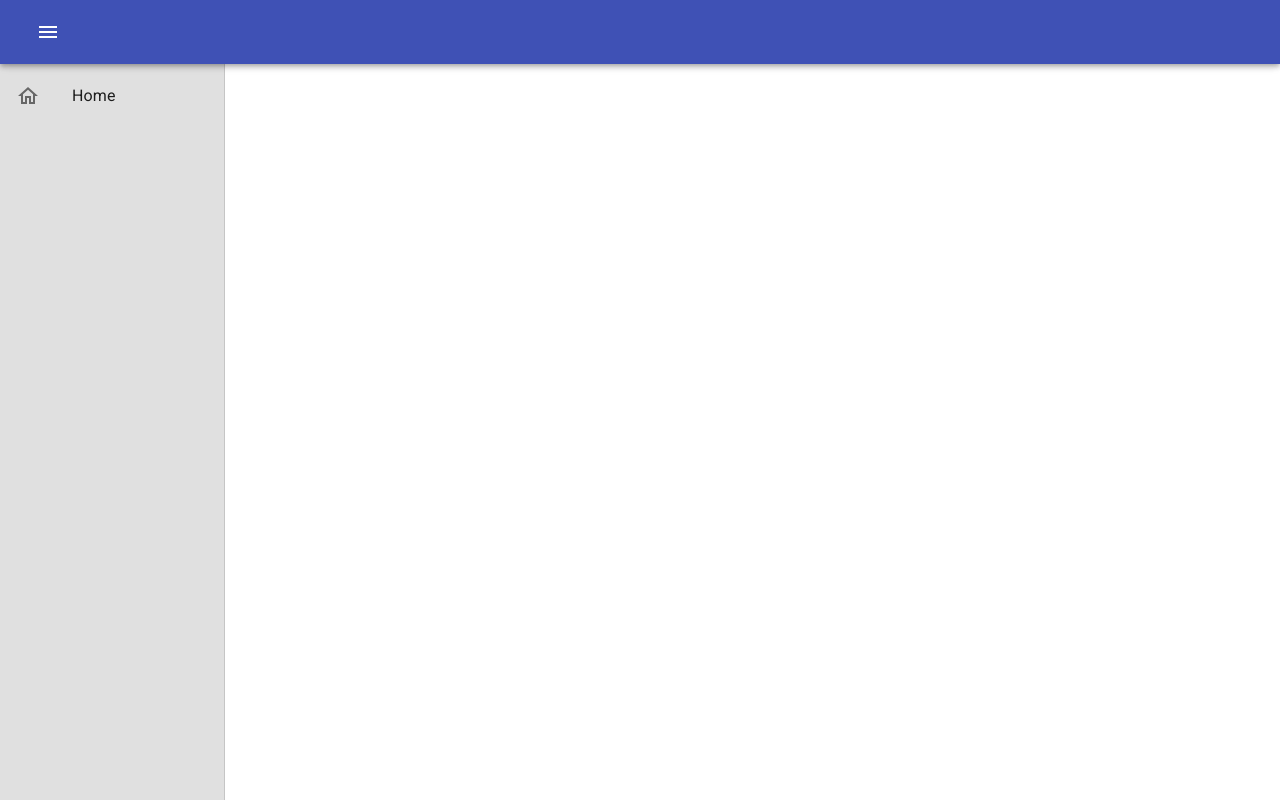
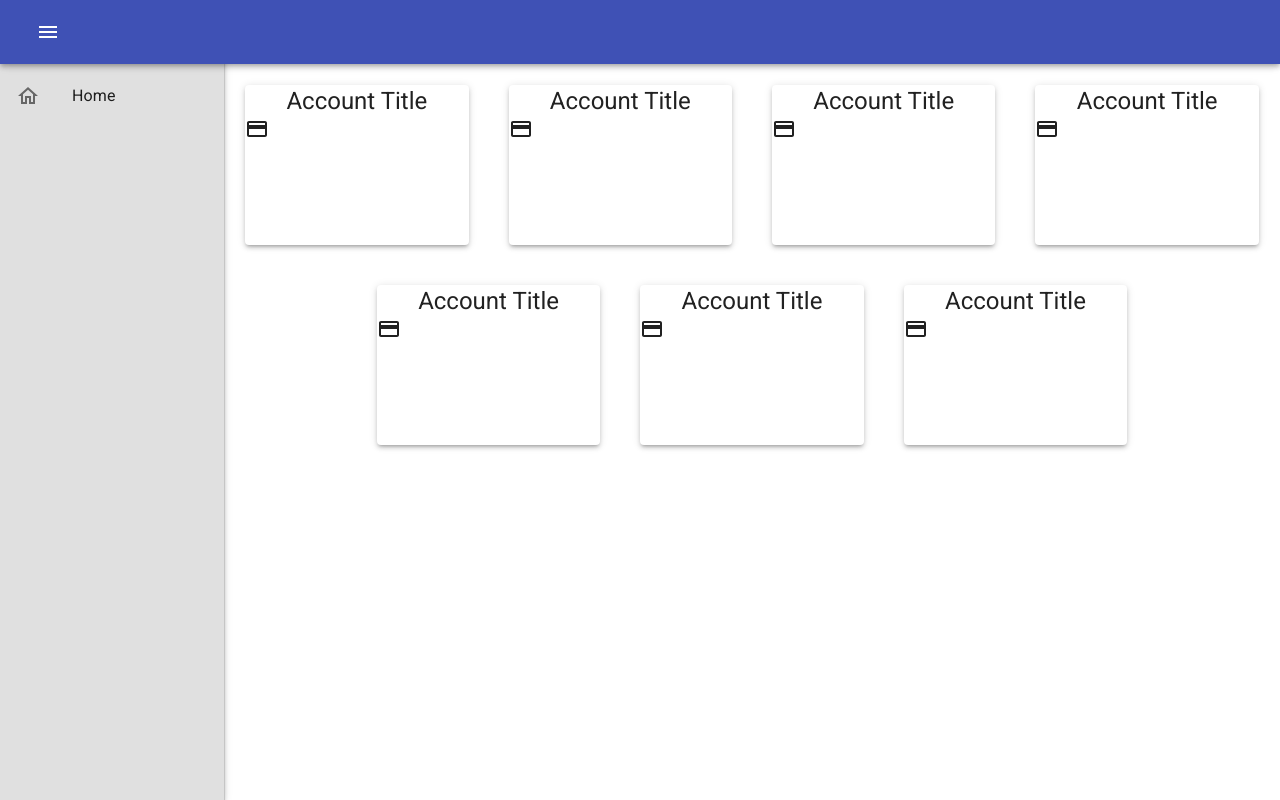
Before and after one commit to techdev5521/personal-finance-app, a React (Create React App) app: page / in a window 1280 px wide. Built offline with nearby package versions, Linux system fonts and the light colour scheme.

Commit message:
Created a basic layout with incomplete account cards

```diff
--- a/src/PageContent.jsx
+++ b/src/PageContent.jsx
@@ -1,7 +1,6 @@
 import React from 'react';
 import Dashboard from './dashboard/Dashboard';
 import Box from '@material-ui/core/Box';
-import Grid from '@material-ui/core/Grid';
 import { useTheme } from '@material-ui/core';
 
 function PageContent(props) {
@@ -17,18 +16,7 @@ function PageContent(props) {
 
     return (
         <Box ml={props.drawerWidth} style={contentStyle}>
-            <Grid
-                container
-                direction='row'
-                justify='center'
-                alignItems='flex-start'
-            >
-                <Grid item xs={12}>
-                    <Box>
-                        <Dashboard />
-                    </Box>
-                </Grid>
-            </Grid>
+            <Dashboard />
         </Box>
     );
 }
--- /dev/null
+++ b/src/dashboard/AccountCard.jsx
@@ -0,0 +1,20 @@
+import React from 'react';
+import { Grid, Card, Box, Typography, CardActionArea } from '@material-ui/core';
+import CreditCardOutlinedIcon from '@material-ui/icons/CreditCardOutlined';
+
+function AccountCard() {
+    return (
+        <Grid item xs={12} sm={6} md={3} lg={3}>
+            <Card variant='elevation' elevation={3}>
+                <CardActionArea>
+                    <Box height='20vh'>
+                        <Typography variant='h5' align='center'>Account Title</Typography>
+                        <CreditCardOutlinedIcon />
+                    </Box>
+                </CardActionArea>
+            </Card>
+        </Grid>
+    );
+}
+
+export default AccountCard;
--- a/src/dashboard/Dashboard.jsx
+++ b/src/dashboard/Dashboard.jsx
@@ -1,9 +1,26 @@
 import React from 'react';
-import { Box } from '@material-ui/core';
+import { Grid, Box } from '@material-ui/core';
+import AccountCard from './AccountCard';
 
 function Dashboard() {
     return (
-        <Box />
+        <Box m='2%'>
+            <Grid
+                container
+                direction='row'
+                justify='center'
+                alignItems='flex-start'
+                spacing={5}
+            >
+                <AccountCard />
+                <AccountCard />
+                <AccountCard />
+                <AccountCard />
+                <AccountCard />
+                <AccountCard />
+                <AccountCard />
+            </Grid>
+        </Box>
     );
 }
 
--- a/src/nav/SideBar.jsx
+++ b/src/nav/SideBar.jsx
@@ -24,7 +24,8 @@ function SideBar(props) {
                 anchor='left'
                 open={true}
                 PaperProps={{
-                    style: sidebarStyle
+                    style: sidebarStyle,
+                    elevation: 3
                 }}
                 style={sidebarStyle}
             >
```
